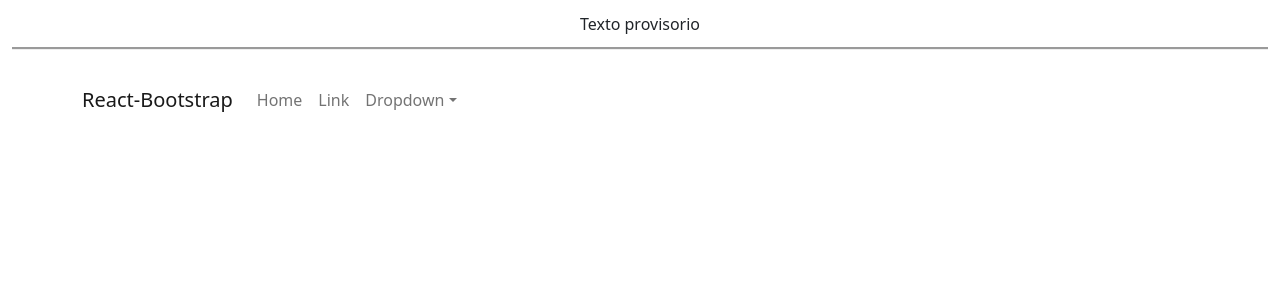
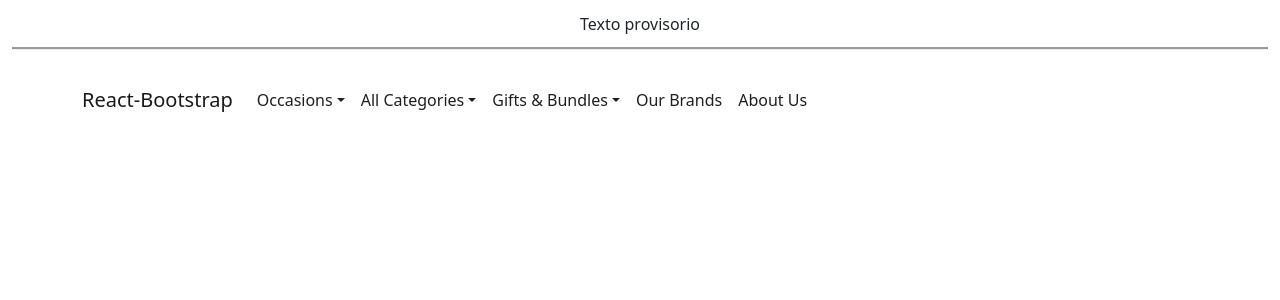
Before and after one commit to naniitevez/grupo3-react-proyect, a React (Create React App) app: page / in a window 1280 px wide. Shown: the top 300 px of the page. Built offline with nearby package versions, Linux system fonts and the light colour scheme.

Commit message:
dropdown en menu con props

```diff
--- a/src/components/Navbar/MyNavbar.css
+++ b/src/components/Navbar/MyNavbar.css
@@ -39,3 +39,7 @@
     height: 100px;
     background: var(--white);
 }
+
+#basic-nav-dropdown, #basic-navbar-nav a {
+    color: var(--black)
+}
--- a/src/components/Navbar/MyNavbar.jsx
+++ b/src/components/Navbar/MyNavbar.jsx
@@ -1,5 +1,5 @@
 import "./MyNavbar.css";
-import AlertNotice from "./AlertNotice";
+// import AlertNotice from "./AlertNotice";
 import NoticeSection from "./NoticeSection";
 import NavigationBar from "./NavigationBar/NavigationBar";
 
--- /dev/null
+++ b/src/components/Navbar/NavigationBar/Menu.jsx
@@ -0,0 +1,33 @@
+import { Navbar, Nav } from "react-bootstrap";
+import MyDropDown from "./MyDropDown";
+
+const Menu = () => {
+  return (
+    <Navbar.Collapse id="basic-navbar-nav">
+      <Nav className="me-auto">
+        <MyDropDown
+          title="Occasions"
+          action1="uno"
+          action2="dos"
+        />
+        <MyDropDown
+          title="All Categories"
+          action1="uno"
+          action2="dos"
+          action3="tres"
+          action4="cuatro"
+        />
+        <MyDropDown
+          title="Gifts & Bundles"
+          action1="uno"
+          action2="dos"
+          action3="tres"
+        />
+        <Nav.Link href="#home">Our Brands</Nav.Link>
+        <Nav.Link href="#link">About Us</Nav.Link>
+      </Nav>
+    </Navbar.Collapse>
+  );
+};
+
+export default Menu;
--- /dev/null
+++ b/src/components/Navbar/NavigationBar/MyDropDown.jsx
@@ -0,0 +1,25 @@
+import { NavDropdown } from "react-bootstrap";
+
+const MyDropDown = ({ title, action1, action2, action3, action4 }) => {
+  return (
+    <NavDropdown title={title} id="basic-nav-dropdown">
+      <NavDropdown.Item href="#action/3.1">{action1}</NavDropdown.Item>
+      <NavDropdown.Item href="#action/3.2">{action2}</NavDropdown.Item>
+      {action3 && (
+        <>
+          <NavDropdown.Item href="#action/3.3">{action3}</NavDropdown.Item>
+
+          {
+            action4 &&
+            <>
+              <NavDropdown.Divider />
+              <NavDropdown.Item href="#action/3.4">{action4}</NavDropdown.Item>
+            </>
+          }
+        </>
+      )}
+    </NavDropdown>
+  );
+};
+
+export default MyDropDown;
--- a/src/components/Navbar/NavigationBar/NavigationBar.jsx
+++ b/src/components/Navbar/NavigationBar/NavigationBar.jsx
@@ -1,4 +1,5 @@
-import {Navbar, Nav, Container, NavDropdown} from 'react-bootstrap'
+import { Navbar, Container } from "react-bootstrap";
+import Menu from "./Menu";
 
 const NavigationBar = () => {
   return (
@@ -6,22 +7,10 @@ const NavigationBar = () => {
       <Container>
         <Navbar.Brand href="#home">React-Bootstrap</Navbar.Brand>
         <Navbar.Toggle aria-controls="basic-navbar-nav" />
-    <Navbar.Collapse id="basic-navbar-nav">
-      <Nav className="me-auto">
-        <Nav.Link href="#home">Home</Nav.Link>
-        <Nav.Link href="#link">Link</Nav.Link>
-        <NavDropdown title="Dropdown" id="basic-nav-dropdown">
-          <NavDropdown.Item href="#action/3.1">Action</NavDropdown.Item>
-          <NavDropdown.Item href="#action/3.2">Another action</NavDropdown.Item>
-          <NavDropdown.Item href="#action/3.3">Something</NavDropdown.Item>
-          <NavDropdown.Divider />
-          <NavDropdown.Item href="#action/3.4">Separated link</NavDropdown.Item>
-        </NavDropdown>
-      </Nav>
-    </Navbar.Collapse>
+        <Menu/>
       </Container>
     </Navbar>
-    )
-}
+  );
+};
 
-export default NavigationBar
+export default NavigationBar;
```
Lines whose indentation alone changed are shown as unchanged.
